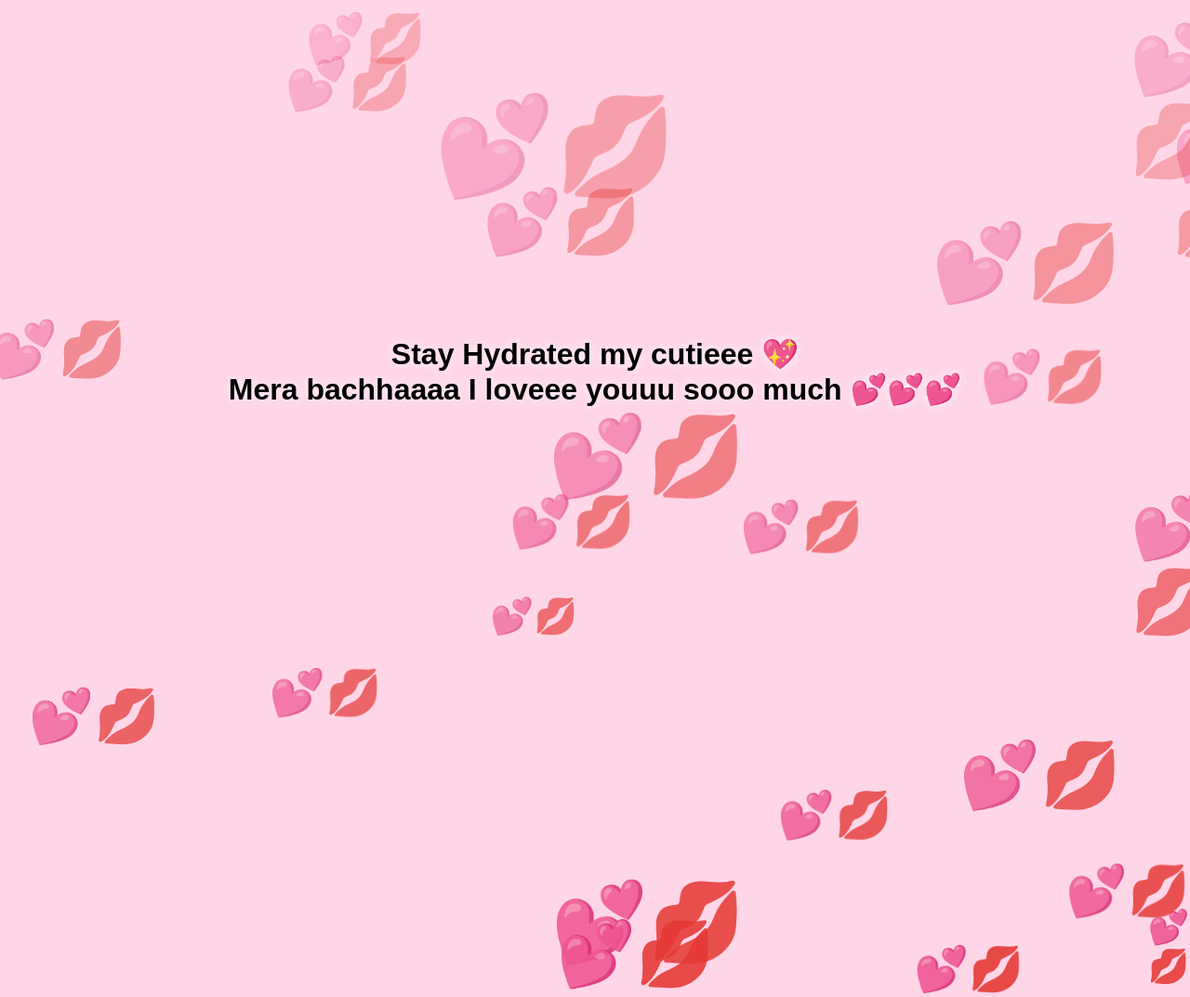
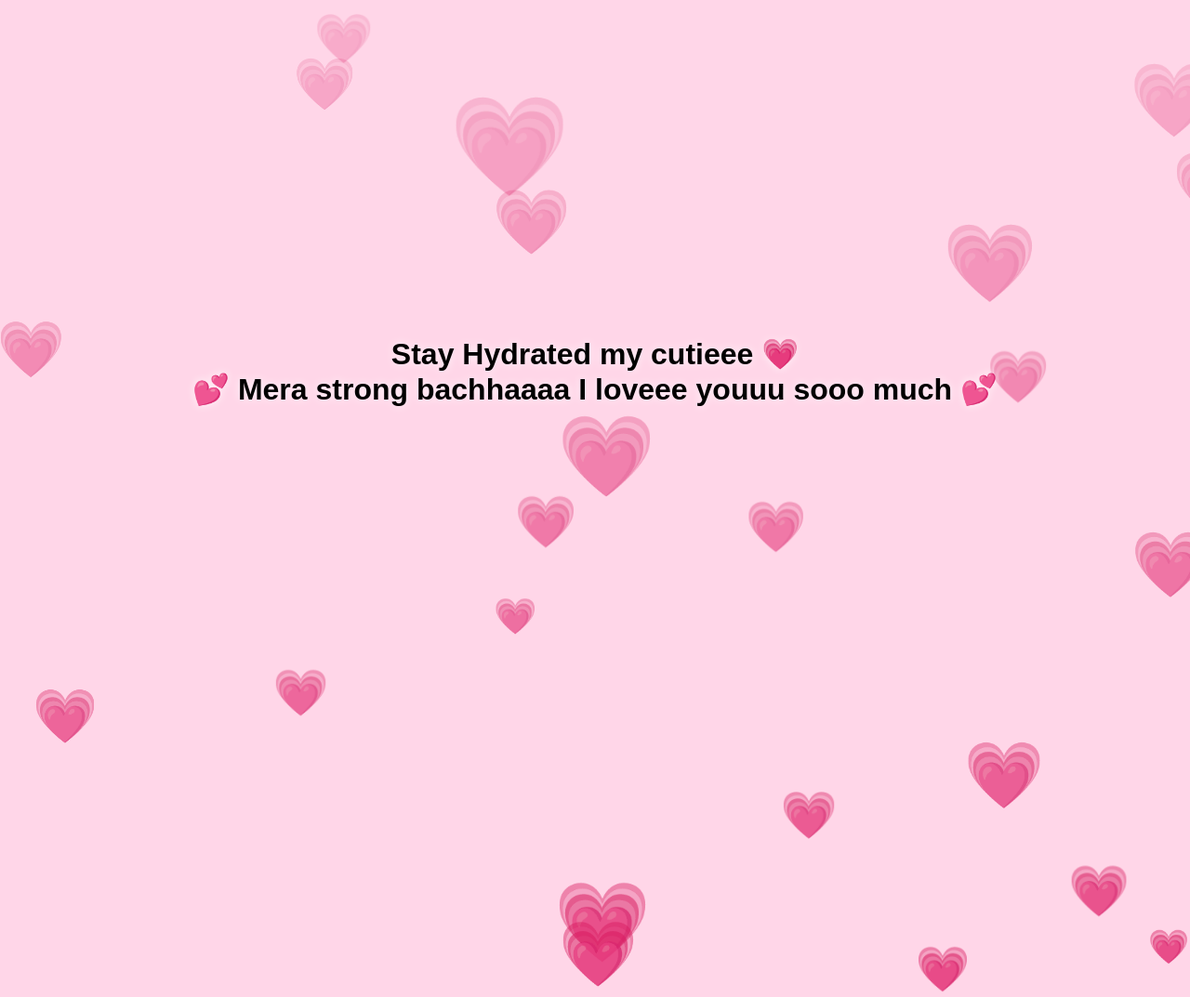
Before and after one commit to Dhruvv-QA/For-Pratima, a plain HTML site: page index.html in a window 1280 px wide. Shown: the top 1073 px of the page at 93% size. Drawn offline with Linux system fonts and the light colour scheme.

Commit message:
Update index.html

```diff
--- a/index.html
+++ b/index.html
@@ -70,15 +70,15 @@ h1 {
 <body>
 
 <h1>
-Stay Hydrated my cutieee 💖<br>
-Mera bachhaaaa I loveee youuu sooo much 💕💕💕
+Stay Hydrated my cutieee 💗<br>
+💕 Mera  strong bachhaaaa I loveee youuu sooo much 💕
 </h1>
 
 <script>
 function createHeart() {
   const heart = document.createElement("div");
   heart.classList.add("heart");
-  heart.innerHTML = "💕💋";
+  heart.innerHTML = "💗";
   heart.style.left = Math.random() * 100 + "vw";
   heart.style.fontSize = Math.random() * 50 + 30 + "px";
   heart.style.animationDuration = Math.random() * 3 + 3 + "s";
```
